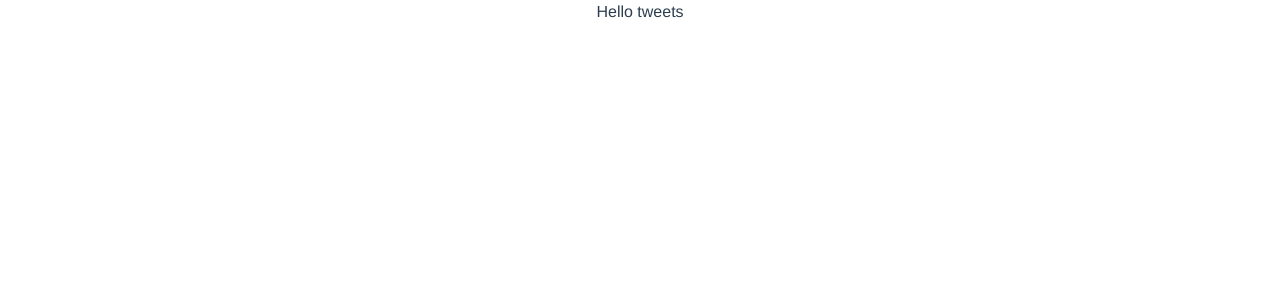
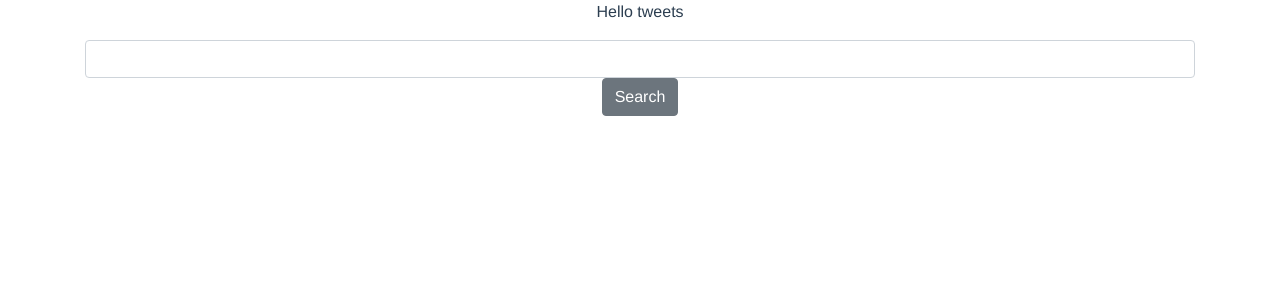
Before and after one commit to zackotterstrom/SAoT, a Vue app: page /tweets in a window 1280 px wide. Shown: the top 300 px of the page. Built offline with nearby package versions, Linux system fonts and the light colour scheme.

Commit message:
added tweet api endpoint

```diff
--- a/src/views/Tweets.vue
+++ b/src/views/Tweets.vue
@@ -1,3 +1,29 @@
 <template lang="pug">
-  p Hello tweets
+  .container
+    p Hello tweets
+    b-form-input#input(type="text" v-model="message")
+    b-btn(@click="search") Search
+    p {{response}}
 </template>
+
+<script lang="ts">
+import { Component, Vue } from 'vue-property-decorator';
+import Search from '@/components/Search.vue';
+
+@Component({
+})
+export default class Tweets extends Vue {
+  twitter_endpoint : string = `https://us-central1-saot-217513.cloudfunctions.net/tweets`;
+  count : number = 100;
+  message : string = "";
+  response : string = "";
+
+  search() {
+    this.axios.get(`${this.twitter_endpoint}?message=${this.message}`).then((response) => {
+      console.log(response.data);
+      this.response = response.data;
+    })
+  }
+
+}
+</script>
```
Also changed, not shown: 1 other file (tests, documents, lock files or other folders).
